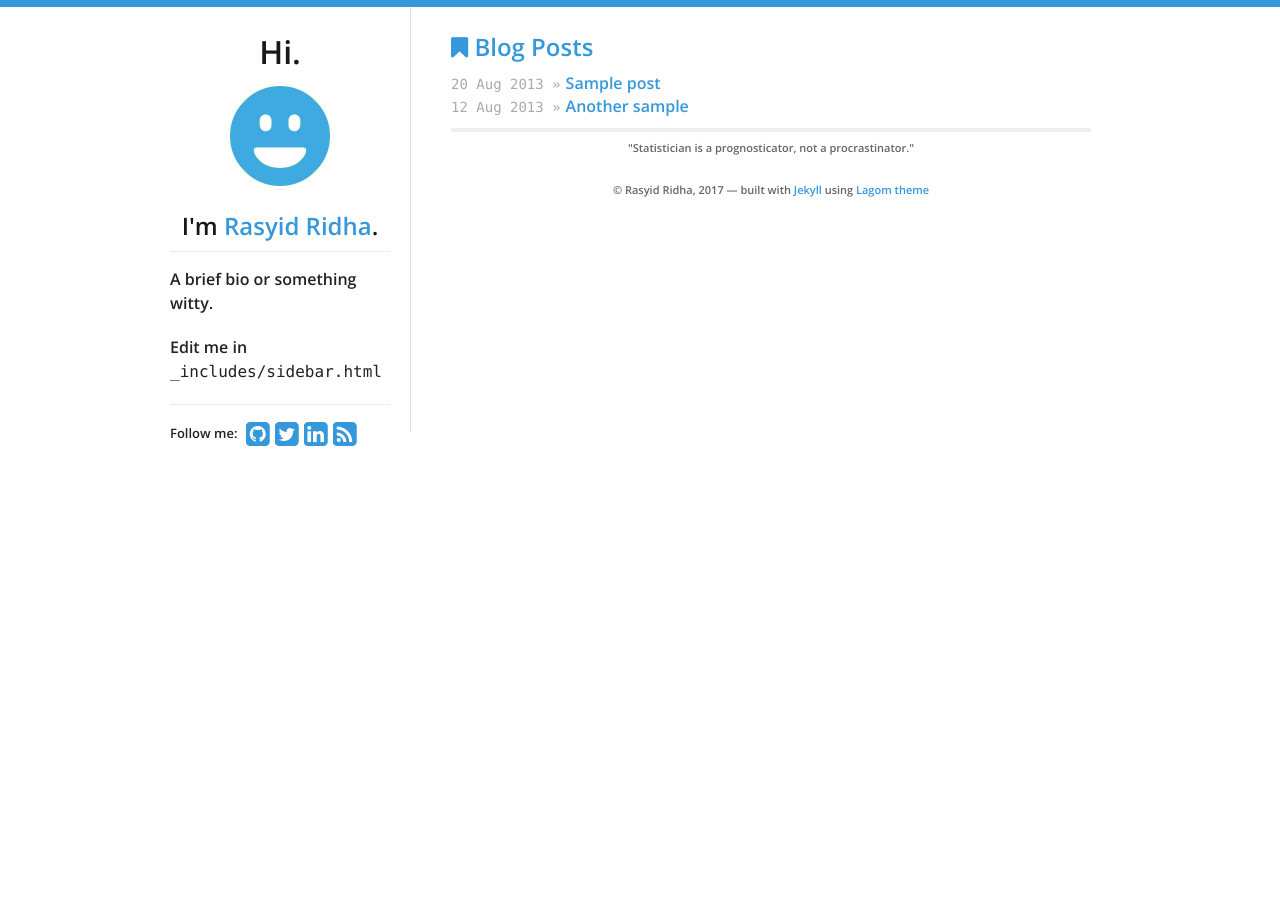
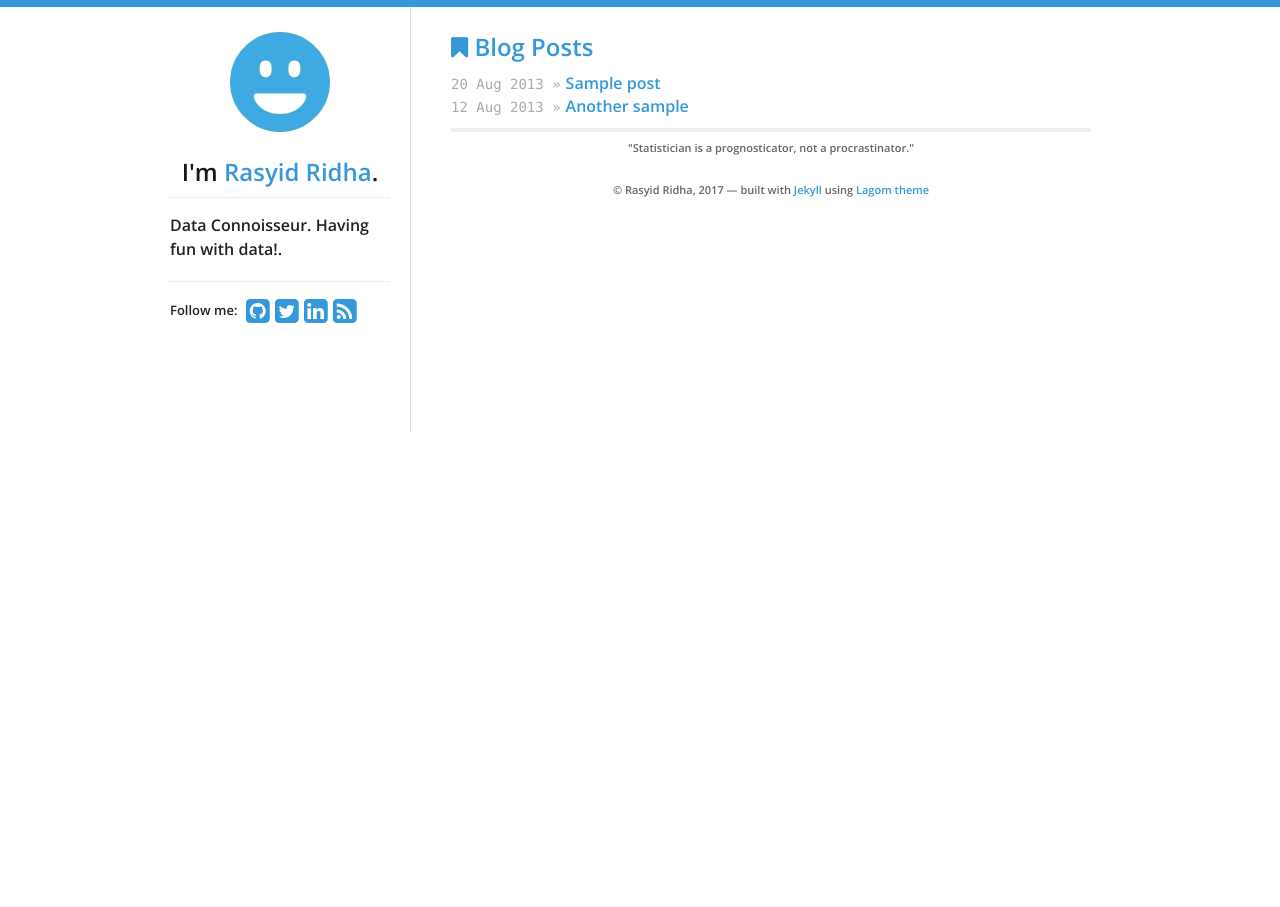
Before and after one commit to rasyidstat/rasyidstat.github.io, a Jekyll site: the page built from index.html, in a window 1280 px wide. Built offline with Jekyll 4.4.1, drawn with Linux system fonts in a browser that asks for light colours; nearby versions of some CDN libraries.

Commit message:
Update sidebar.html

```diff
--- a/_includes/sidebar.html
+++ b/_includes/sidebar.html
@@ -1,5 +1,4 @@
 <nav>
-  <h1>Hi.</h1>
   <a href="/">
     {% if site.data.theme.social.gravatar %}
     <img src="http://www.gravatar.com/avatar/{{ site.data.theme.social.gravatar }}?s=200" id="gravatar" alt="My photo"/>
@@ -9,10 +8,7 @@
   </a>
   <h2>I'm <a href="/">{{ site.data.theme.name }}</a>.</h2>
   <div id="bio">
-    <p>A brief bio or something witty.</p>
-    <p>
-      Edit me in <code>_includes/sidebar.html</code>
-    </p>
+    <p>Data Connoisseur. Having fun with data!.</p>
   </div>
   <div id="social">
     {% include social.html %}
```
